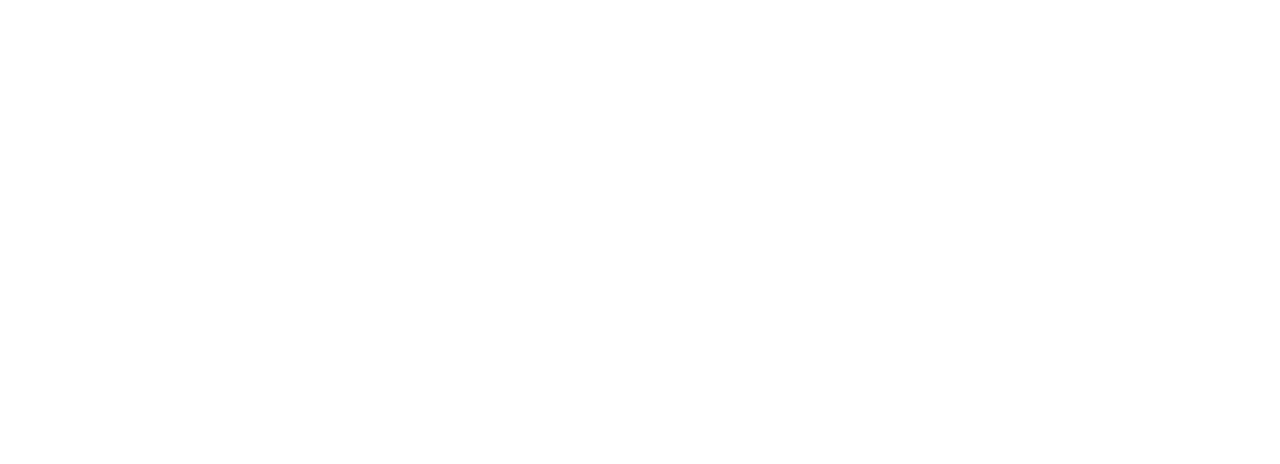
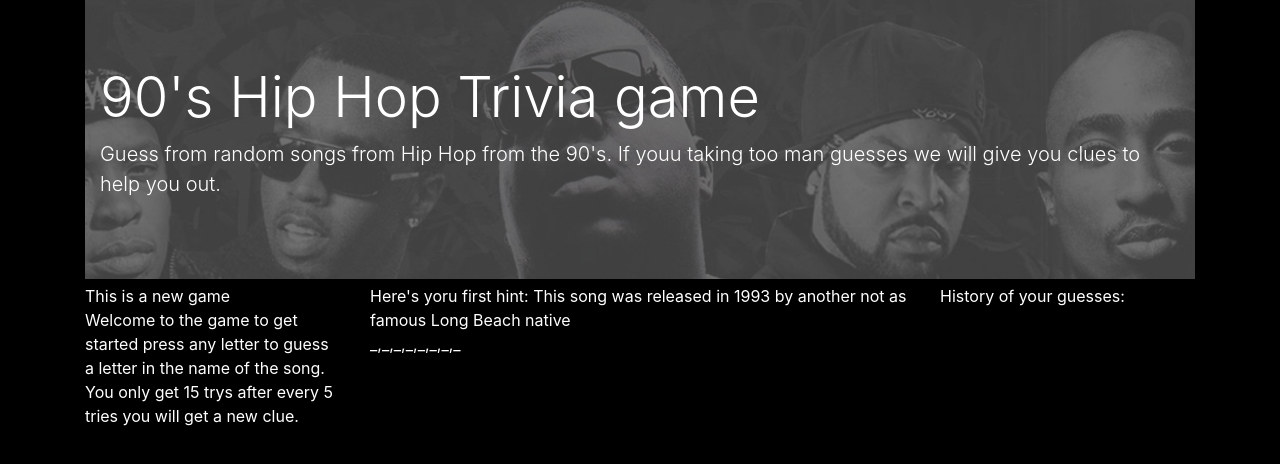
Before and after one commit to doingway2much/Word-Guess-Game, a plain HTML site: page index.html in a window 1280 px wide. Drawn offline with nearby package versions, Linux system fonts and the light colour scheme.

Commit message:
Created basic HTML and started the main part of the scrript of the game

```diff
--- a/assets/css/style.css
+++ b/assets/css/style.css
@@ -0,0 +1,23 @@
+body {
+    background-color: black;
+}
+
+.container {
+    margin: 0 auto;
+    word-wrap: break-word;
+}
+.jumbotron-fluid {
+    background-image: url("../img/90sGame2.jpg");
+    /* background-repeat: no-repeat; */
+    background-size: cover;
+    color: white;
+    margin-bottom: 5px;
+}
+
+.col-md-3 {
+    color: white;
+
+}
+.col-md-6 {
+    color: white;
+}
--- a/assets/javascript/game.js
+++ b/assets/javascript/game.js
@@ -0,0 +1,161 @@
+
+
+// Song Data for the first 5 songs
+var song1 = {
+    title: "Still Not A Player",
+    artist: "Big Punisher ft Joe",
+    wikiLink: "https://en.wikipedia.org/wiki/Still_Not_a_Player",
+    fact1: "This song was released in 1998 by this Puerto Rican native",
+    fact2: "The rapper passed away in 2000",
+    fact3: "The rappers was on the Terror Squad label"
+    };
+
+    var song2 = {
+    title: "Gin & Juice",
+    artist: "Snoop Dogg",
+    wikiLink: "https://en.wikipedia.org/wiki/Gin_and_Juice",
+    fact1: "Song was released in 1994 but this Long Beach native",
+    fact2: "This song features a sample from George McCrae's I Get Lifted",
+    fact3: "The star of this song now has a TV show staring Martha Stuwart"
+    };
+
+    var song3 = {
+    title: "It Was A Good Day",
+    artist: "Ice Cube",
+    wikiLink: "https://en.wikipedia.org/wiki/It_Was_a_Good_Day",
+    fact1: "Song was released in 1993 by this Los Angels native",
+    fact2: "This song features a gangster rapper turned movie star",
+    fact3: "This music video feature a famous model Chevy Impala"
+    };
+
+    var song4 = {
+    title: "I'll Be There For You",
+    artist: "Method Man ft. Mary J. Blige",
+    wikiLink: "https://en.wikipedia.org/wiki/I%27ll_Be_There_for_You/You%27re_All_I_Need_to_Get_By",
+    fact1: "Song was release in 1995 by this unique pair from New York",
+    fact2: "One of the artists is a member of the Wu-Tang-Clan",
+    fact3: "The other R&B artist was divorced her long time manager"
+    };
+
+    var song5 = {
+    title: "Regulate",
+    artist: "Warren G ft Nate Dogg",
+    wikiLink: "https://en.wikipedia.org/wiki/Regulate_(song)",
+    fact1: "This song was released in 1993 by another not as famous Long Beach native",
+    fact2: "This song was featured on the Above the Rim Soundtrack",
+    fact3: "This song also features a Compton rapper passed away in 2011"
+    };
+
+    // Game variables
+    var numberOfWins = 0;
+    var losses = 0;
+    var guesses = 0;
+    var userGuessed = [];
+    var randomSong = [];
+    var alphabet = "abcdefghijklmnopqrstuvwxyz";
+    var underScore = [];
+    var progress = [];
+    var numGuess = "15"
+    var songs = ["song1", "song2", "song3", "song4", "song5"];
+
+     // Function that generates random letter for computer guess and looks for a match
+     window.onload = function() {
+        var getRandomSong = songs[Math.floor(Math.random() * songs.length)];
+        randomSong.push(getRandomSong);
+        console.log("The random song is: " + randomSong[0]);
+
+
+
+        //This is the actuins for song1
+        if(songs[0] === randomSong[0]) {
+            underScore = [];
+            var song1Selected = document.getElementById("game");
+            song1Selected.textContent = "Here's yoru first hint: " + [song1.fact1];
+        }
+        for (var i = 0; i < song1.title.length; i++) {
+            underScore.push ("_");
+            }
+            console.log(song1.title);
+            console.log(underScore);
+            var song1Title = document.getElementById("selected");
+            song1Title.textContent = underScore;
+
+
+        if(songs[1] === randomSong[0]) {
+            underScore = [];
+            var song1Selected = document.getElementById("game");
+            song1Selected.textContent = "Here's yoru first hint: " + [song2.fact1];
+        }
+        for (var i = 0; i < song2.title.length; i++) {
+            underScore.push ("_");
+            }
+            console.log(song2.title);
+            console.log(underScore);
+            var song2Title = document.getElementById("selected");
+            song2Title.textContent = underScore;
+
+        if(songs[2] === randomSong[0]) {
+            underScore = [];
+            var song1Selected = document.getElementById("game");
+            song1Selected.textContent = "Here's yoru first hint: " + [song3.fact1];
+            }
+            for (var i = 0; i < song3.title.length; i++) {
+                underScore.push ("_");
+                }
+                console.log(song3.title);
+                console.log(underScore);
+                var song3Title = document.getElementById("selected");
+                song3Title.textContent = underScore;
+
+        if(songs[3] === randomSong[0]) {
+            underScore = [];
+             var song1Selected = document.getElementById("game");
+             song1Selected.textContent = "Here's yoru first hint: " + [song4.fact1];
+            }
+            for (var i = 0; i < song4.title.length; i++) {
+                underScore.push ("_");
+                }
+                console.log(song4.title);
+                console.log(underScore);
+                var song4Title = document.getElementById("selected");
+                song4Title.textContent = underScore;
+
+        if(songs[4] === randomSong[0]) {
+            underScore = [];
+            var song1Selected = document.getElementById("game");
+            song1Selected.textContent = "Here's yoru first hint: " + [song5.fact1];
+            }
+            for (var i = 0; i < song5.title.length; i++) {
+                underScore.push ("_");
+                }
+                console.log(song5.title);
+                console.log(underScore);
+                var song5Title = document.getElementById("selected");
+                song5Title.textContent = underScore;
+
+            console.log(randomSong);
+
+    }
+
+
+
+
+    var newGame = document.getElementById("instructions");
+    newGame.textContent = "This is a new game";
+
+
+
+    // Create user variable for user guess on key press
+    document.onkeyup = function(event) {
+    var userGuess = event.key
+    userGuessed.push(userGuess);
+    console.log(userGuess);
+
+    // Add guess to history
+    var guess = document.getElementById("history");
+    guess.textContent = userGuessed;
+    console.log("The user guessed " + userGuess);
+
+
+
+}
--- a/index.html
+++ b/index.html
@@ -2,20 +2,54 @@
 <!--[if lt IE 7]>      <html class="no-js lt-ie9 lt-ie8 lt-ie7"> <![endif]-->
 <!--[if IE 7]>         <html class="no-js lt-ie9 lt-ie8"> <![endif]-->
 <!--[if IE 8]>         <html class="no-js lt-ie9"> <![endif]-->
-<!--[if gt IE 8]><!--> <html class="no-js"> <!--<![endif]-->
+<!--[if gt IE 8]><!-->
+<html class="no-js">
+<!--<![endif]-->
+
 <head>
     <meta charset="utf-8">
     <meta http-equiv="X-UA-Compatible" content="IE=edge">
     <title>90's Hip Hip Hop Song Guessing Game</title>
     <meta name="description" content="">
     <meta name="viewport" content="width=device-width, initial-scale=1">
-        <link rel="stylesheet" href="/assets/css/style.css">
+    <link rel="stylesheet" href="https://stackpath.bootstrapcdn.com/bootstrap/4.3.1/css/bootstrap.min.css"
+        integrity="sha384-ggOyR0iXCbMQv3Xipma34MD+dH/1fQ784/j6cY/iJTQUOhcWr7x9JvoRxT2MZw1T" crossorigin="anonymous">
+    <link rel="stylesheet" href="assets/css/style.css">
 </head>
+
 <body>
+
+    <div class="container">
+        <div class="jumbotron jumbotron-fluid">
+            <div class="container">
+                <h1 class="display-4">90's Hip Hop Trivia game</h1>
+                <p class="lead">Guess from random songs from Hip Hop from the 90's. If youu taking too man guesses we
+                    will give you clues to help you out.</p>
+            </div>
+        </div>
+        <div class="row">
+            <div class="col-md-3 ">
+                <div id="instructions"></div>
+                <p>Welcome to the game to get started press any letter to guess a letter in the name of the song. You
+                    only get 15 trys after every 5 tries you will get a new clue.</p>
+            </div>
+            <div class="col-md-6">
+                    <div id="game"></div>
+                    <div id="selected"></div>
+
+            </div>
+            <div class="col-md-3">
+                <p>History of your guesses:</p>
+                <div id="history"></div>
+            </div>
+        </div>
+    </div>
+    </div>
     <!--[if lt IE 7]>
             <p class="browsehappy">You are using an <strong>outdated</strong> browser. Please <a href="#">upgrade your browser</a> to improve your experience.</p>
         <![endif]-->
 
-        <script src="/assets/javascript/game.js" async defer></script>
+    <script src="assets/javascript/game.js" async defer></script>
 </body>
+
 </html>
```
Also changed, not shown: assets/img/90sGame.jpg (added), assets/img/90sGame2.jpg (added). Lines whose indentation alone changed are shown as unchanged.
